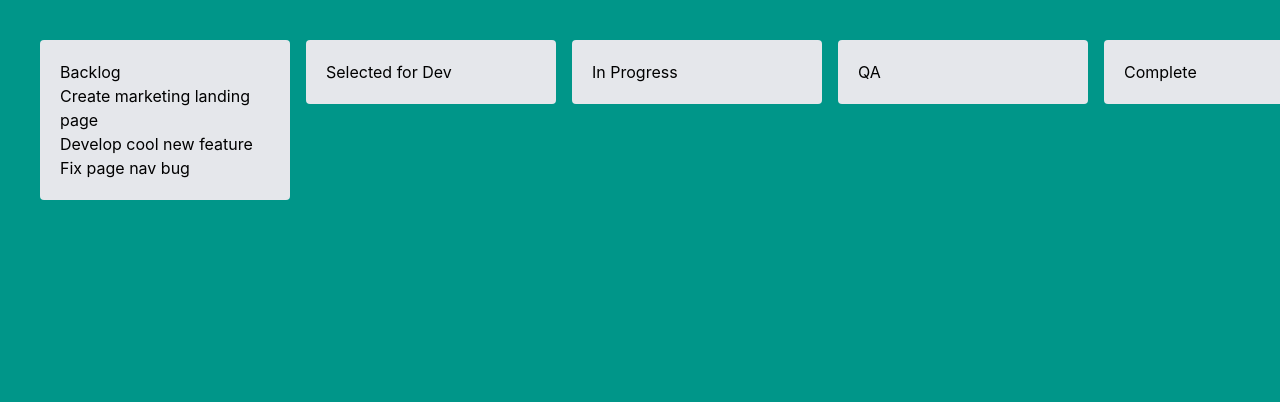
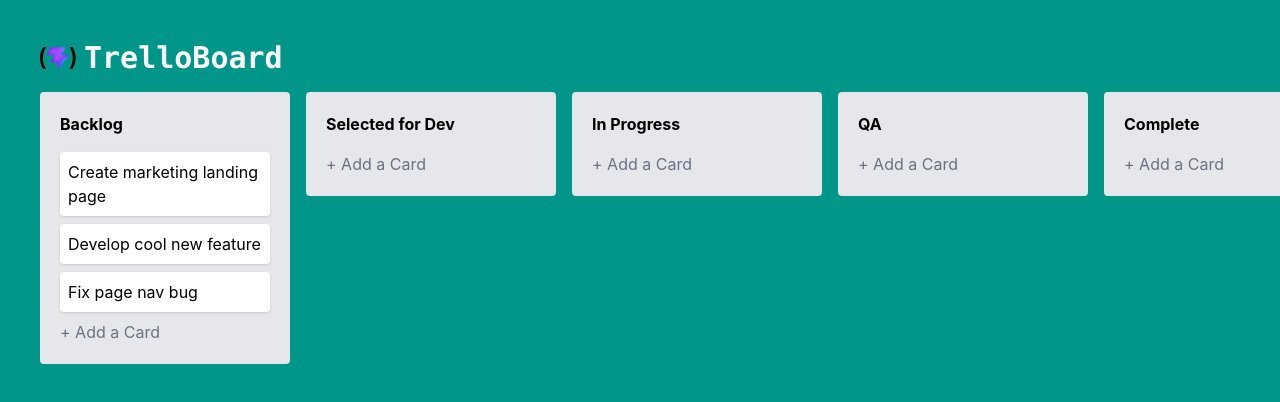
Before and after one commit to alexbulanovgooddev/vue-trello-board, a Vue app: page / in a window 1280 px wide. Shown: the top 402 px of the page. Built offline with nearby package versions, Linux system fonts and the light colour scheme.

Commit message:
feat: добавлен компонент карточки задачи и заголовок доски

```diff
--- a/src/App.vue
+++ b/src/App.vue
@@ -3,7 +3,13 @@ import TrelloBoard from './components/TrelloBoard.vue'
 </script>
 
 <template>
-	<div class="h-svh py-10 bg-teal-600 overflow-auto">
+	<div class="flex flex-col h-svh py-10 bg-teal-600 overflow-auto">
+		<div class="mb-4 px-10">
+			<div class="flex items-center gap-2">
+				<img class="w-9 h-9" src="./assets/vite.svg" alt="" />
+				<h1 class="text-3xl font-bold font-mono text-white">TrelloBoard</h1>
+			</div>
+		</div>
 		<TrelloBoard />
 	</div>
 </template>
--- a/src/components/TrelloBoard.vue
+++ b/src/components/TrelloBoard.vue
@@ -2,6 +2,7 @@
 import type { Column } from '~/types'
 import { ref } from 'vue'
 import { nanoid } from 'nanoid'
+import TrelloBoardTask from './TrelloBoardTask.vue'
 
 const columns = ref<Column[]>([
 	{
@@ -49,17 +50,22 @@ const columns = ref<Column[]>([
 </script>
 
 <template>
-	<div class="px-10 flex items-start h-full gap-4 overflow-x-auto">
+	<div class="px-10 flex-1 flex items-start gap-4 overflow-x-auto">
 		<div
 			v-for="column in columns"
 			:key="column.id"
 			class="column rounded min-w-62.5 bg-gray-200 p-5">
-			<div>
+			<div class="mb-4 font-bold">
 				{{ column.title }}
 			</div>
 
-			<div v-for="task in column.tasks" :key="task.id">
-				{{ task.title }}
+			<TrelloBoardTask
+				v-for="task in column.tasks"
+				:key="task.id"
+				:task="task" />
+
+			<div>
+				<button class="text-gray-500 cursor-pointer">+ Add a Card</button>
 			</div>
 		</div>
 	</div>
--- /dev/null
+++ b/src/components/TrelloBoardTask.vue
@@ -0,0 +1,17 @@
+<script setup lang="ts">
+import type { Task } from '@/types'
+
+interface Props {
+	task: Task
+}
+
+defineProps<Props>()
+</script>
+
+<template>
+	<div
+		class="task mb-2 rounded max-w-62.5 p-2 bg-white shadow-sm"
+		:title="task.createdAt.toLocaleDateString()">
+		<span>{{ task.title }}</span>
+	</div>
+</template>
```
